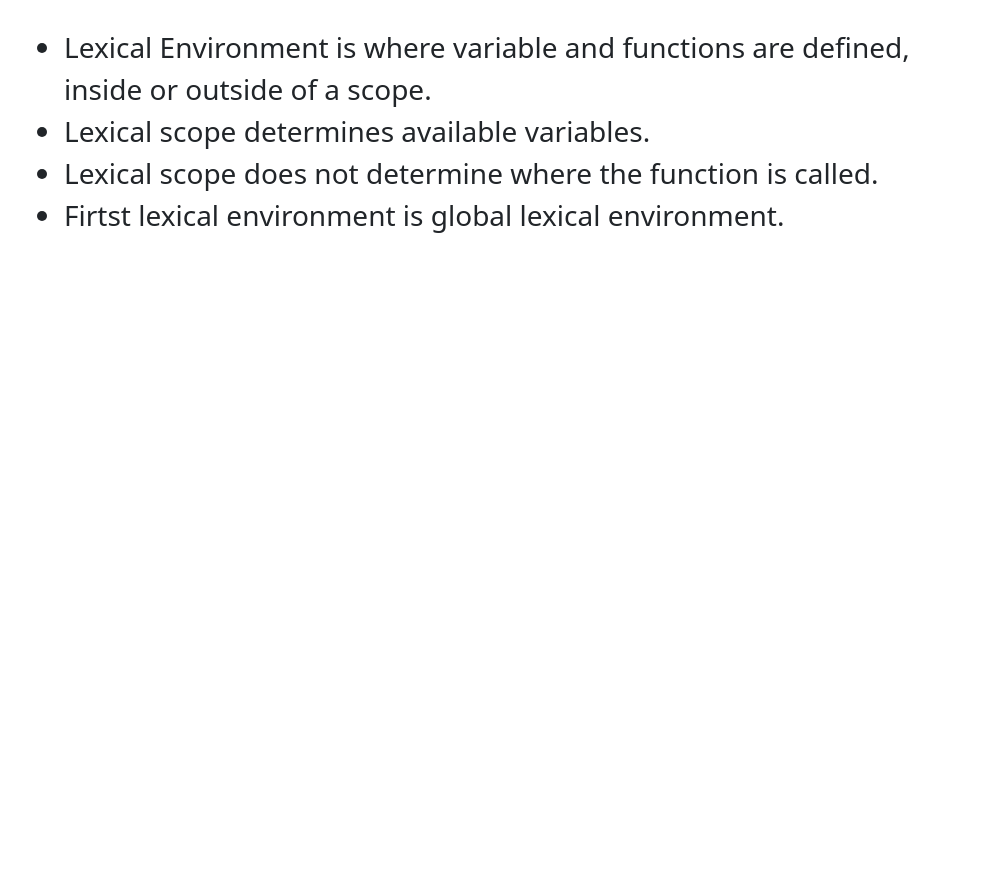
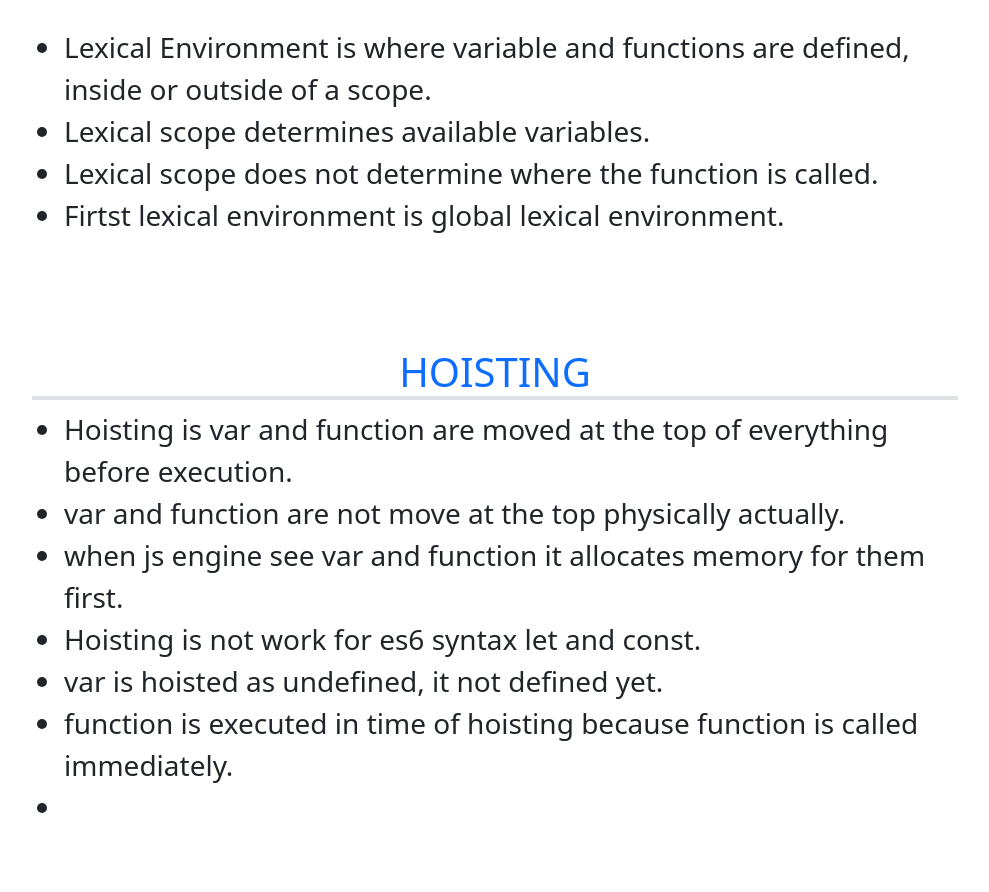
Before and after one commit to Tarikulislamakash/jsCore, a plain HTML site: page index.html in a window 1280 px wide. Shown: the part 7475-8367 px from the top of the page, without its empty margins (145-1134 px from the left). Before the commit the page ends 7775 px from the top, so only its background shows below. Drawn offline with nearby package versions, Linux system fonts and the light colour scheme.

Commit message:
hoisting

```diff
--- a/index.html
+++ b/index.html
@@ -319,6 +319,38 @@
         </div>
       </div>
       <!-- Lexical Environment -->
+
+      <!-- Hoisting -->
+      <div class="row d-flex justify-content-center py-5">
+        <div class="col-md-10 text-center">
+          <h1 class="text-uppercase text-primary border-bottom border-4">
+            Hoisting
+          </h1>
+        </div>
+        <div class="col-md-10">
+          <ul class="text-xl fs-3">
+            <li>
+              Hoisting is var and function are moved at the top of everything
+              before execution.
+            </li>
+            <li>
+              var and function are not move at the top physically actually.
+            </li>
+            <li>
+              when js engine see var and function it allocates memory for them
+              first.
+            </li>
+            <li>Hoisting is not work for es6 syntax let and const.</li>
+            <li>var is hoisted as undefined, it not defined yet.</li>
+            <li>
+              function is executed in time of hoisting because function is
+              called immediately.
+            </li>
+            <li></li>
+          </ul>
+        </div>
+      </div>
+      <!-- Hoisting -->
     </div>
     <script
       src="https://cdn.jsdelivr.net/npm/bootstrap@5.2.3/dist/js/bootstrap.bundle.min.js"
```
